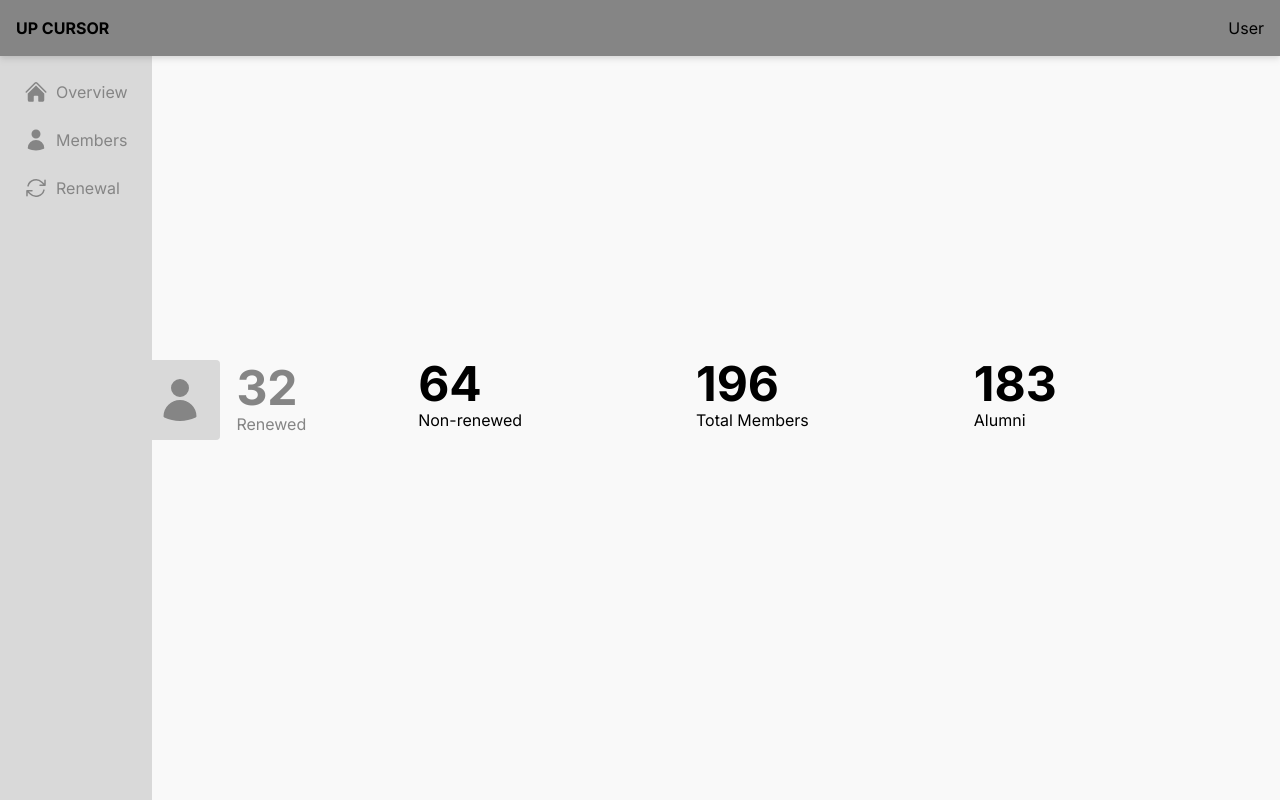
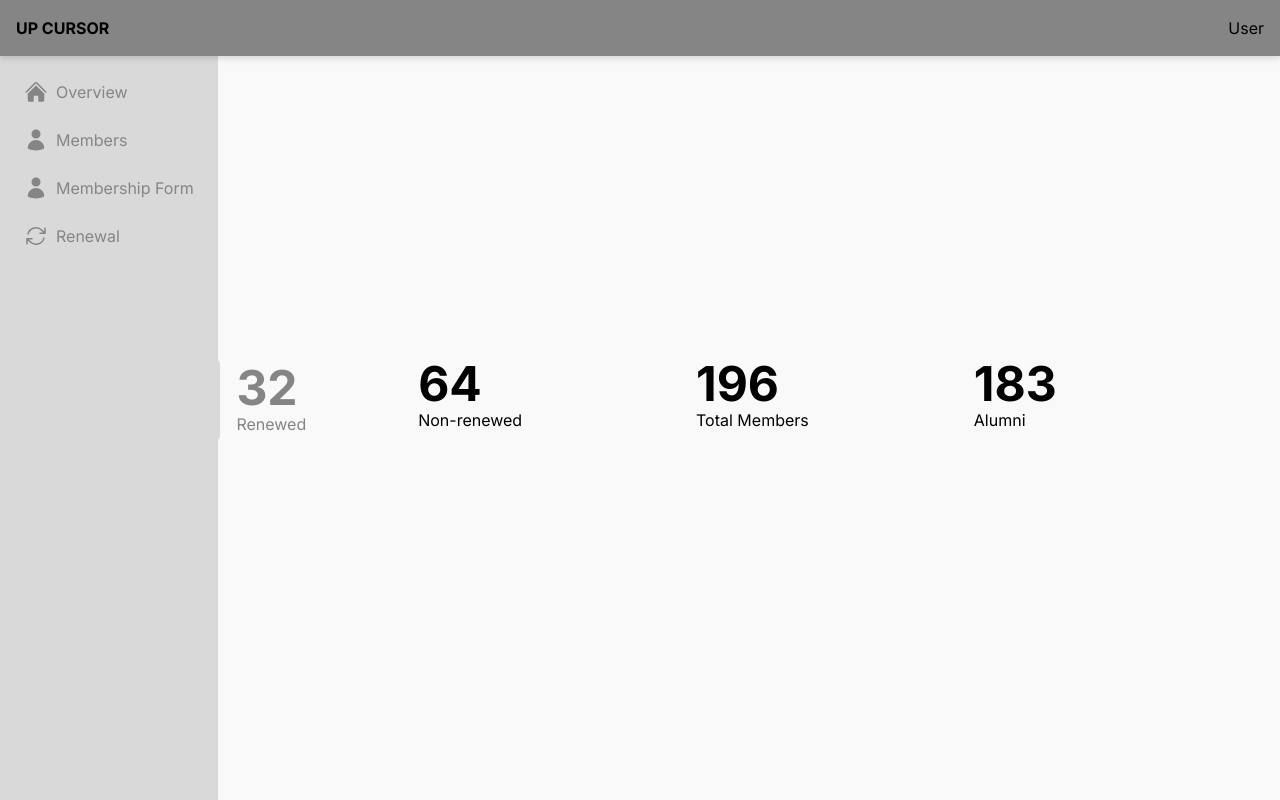
Before and after one commit to riru12/QuickAff, a Next.js app: page / in a window 1280 px wide. Built offline with nearby package versions, Linux system fonts and the light colour scheme.

Commit message:
Added Membership Form to SideNav

```diff
--- a/app/components/sidenav.jsx
+++ b/app/components/sidenav.jsx
@@ -14,6 +14,9 @@ const SideNav = ({ setActiveComponent }) => {
             <button onClick={() => handleButtonClick('MembersTable')} className="flex flex-row text-[#858585] gap-2 hover:text-[#f9f9f9] hover:bg-[#858585] p-2 rounded mt-2">
                 <UserIcon className="h-6 w-6"/> Members
             </button>
+            <button onClick={() => handleButtonClick('MembershipForm')} className="flex flex-row text-[#858585] gap-2 hover:text-[#f9f9f9] hover:bg-[#858585] p-2 rounded mt-2">
+                <UserIcon className="h-6 w-6"/> Membership Form
+            </button>
             <button onClick={() => handleButtonClick('Renewal')} className="flex flex-row text-[#858585] gap-2 hover:text-[#f9f9f9] hover:bg-[#858585] p-2 rounded mt-2">
                 <ArrowPathIcon className="h-6 w-6"/> Renewal
             </button>
--- a/app/page.js
+++ b/app/page.js
@@ -14,11 +14,10 @@ export default function Home() {
       case 'Dashboard':
         return <Dashboard />;
       case 'MembershipForm':
-        return <MembershipForm />;
+        return <MembershipForm />
+        //return <MembershipForm setActiveComponent={setActiveComponent} />;
       case 'MembersTable':
         return <MembersTable />;
-      case 'MembersForm':
-        return <MembersTable setActiveComponent={setActiveComponent} />;
       default:
         return null;
     }
```
